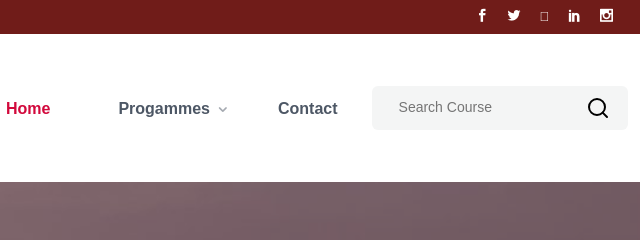
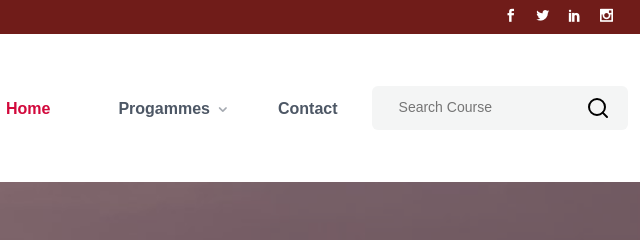
Before and after one commit to feyishola/abnaibi-landing-page, a plain HTML site: page index.html in a window 1280 px wide. Shown: the top 240 px of the page, 640-1280 px from the left. Drawn offline with nearby package versions, Linux system fonts and the light colour scheme; a web font is replaced by a local one.

Commit message:
removed x icon

```diff
--- a/index.html
+++ b/index.html
@@ -212,7 +212,7 @@
                                 <li><a href="https://www.facebook.com/profile.php?id=61562063632391"><span aria-hidden="true" class="social_facebook"></span></a></li>
                                 <!-- <li><a href="https://x.com/AbNaibiLau"><span aria-hidden="true" class="social_twitter"></span></a></li> -->
                                 <li><a href="https://x.com/AbNaibiLau"><span aria-hidden="true" class="social_twitter"></span></a></li>
-                                <li><a href="https://x.com/AbNaibiLau"><span aria-hidden="true" class="social_x"></span></a></li>
+                                <!-- <li><a href="https://x.com/AbNaibiLau"><span aria-hidden="true" class="social_x"></span></a></li> -->
                                 <li><a href="https://www.linkedin.com/in/ab-naibi-college-of-nursing-sciences-lau-227aaa317/"><span aria-hidden="true" class="social_linkedin"></span></a></li>
                                 <li><a href="https://www.instagram.com/abnaibicollegeofnursingscilau/"><span aria-hidden="true" class="social_instagram"></span></a></li>
                             </ul>
```
